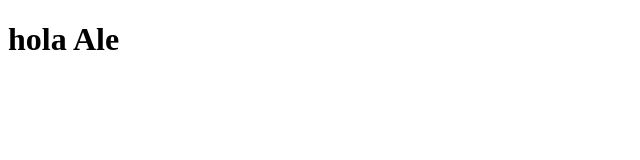
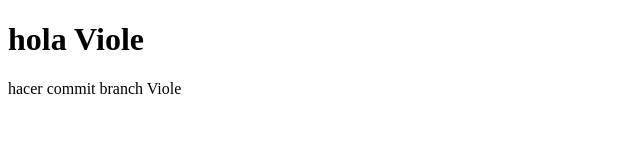
Before and after one commit to Lencinasalejandro/jfdjfjdfjdfb, a plain HTML site: page 02.html in a window 1280 px wide. Shown: the whole page, without its empty margins (0-640 px from the left). Drawn offline with Linux system fonts and the light colour scheme.

Commit message:
branch ale

```diff
--- a/02.html
+++ b/02.html
@@ -8,8 +8,12 @@
 </head>
 <body>
     <h1>
-        hola Ale
+        hola Viole
     </h1>
+
+<p>
+    hacer commit branch Viole
+</p>
 
 </body>
 </html>
```
